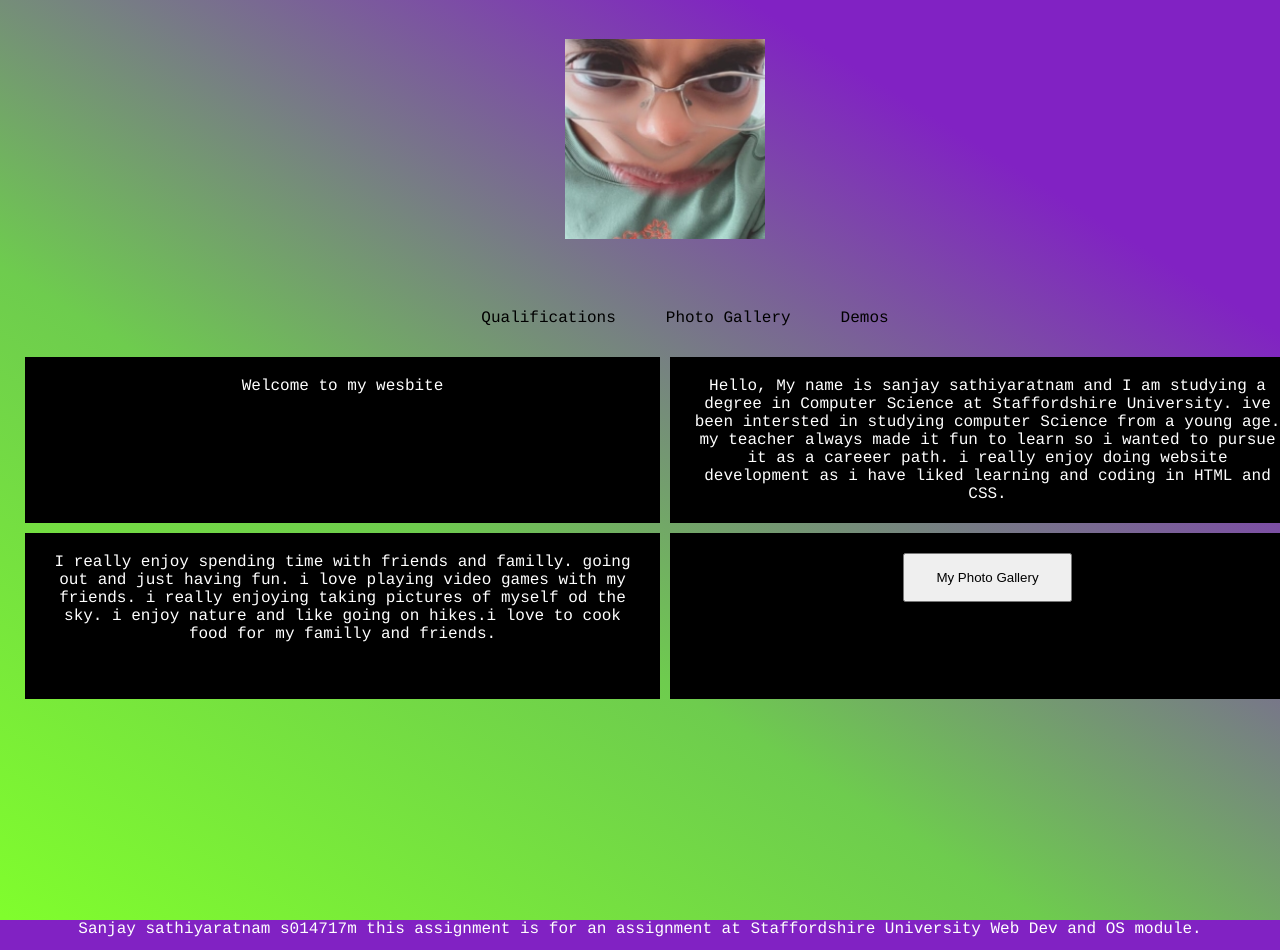
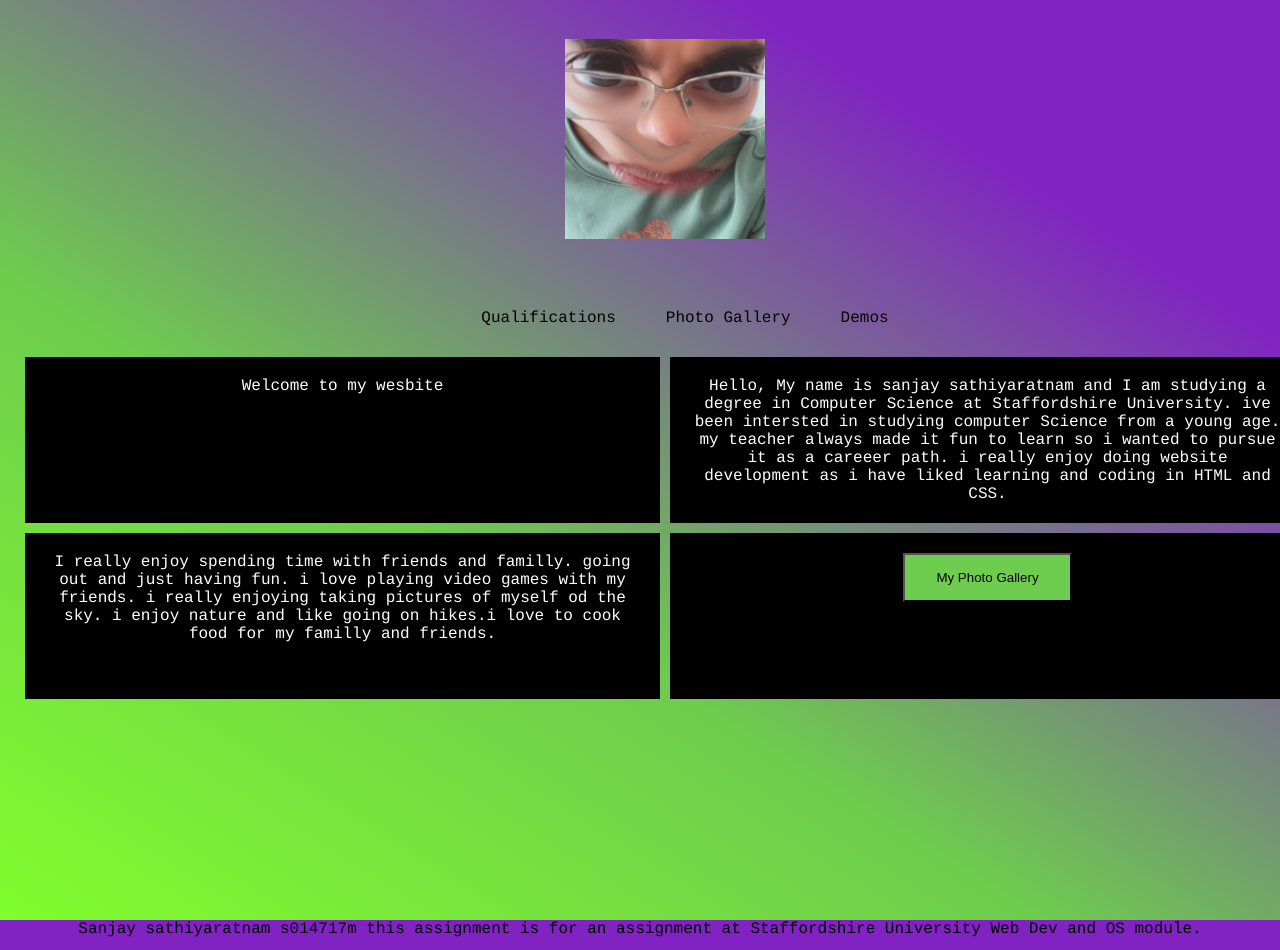
Before and after one commit to nerdypineapple1/nerdypineapple1.github.io, a website: page index.html in a window 1280 px wide. Shown: the top 950 px of the page. Drawn offline with Linux system fonts and the light colour scheme.

Commit message:
Add files via upload

```diff
--- a/index.html
+++ b/index.html
@@ -42,8 +42,8 @@
       I really enjoy spending time with friends and familly. going out and just having fun. i love playing video games with my friends. i really enjoying taking pictures of myself od the sky. i enjoy nature and like going on hikes.i love to cook food for my familly and friends.
     </div>
     <div class="item item4">
-      <div class="cta">
-        <button class="cta-job"><a class="jobs" href="interest.html">My Photo Gallery</a></button>
+      <div id="cta"></div>
+        <button id="cta"><a class="interest" href="interest.html">My Photo Gallery</a></button>
       </div>
       <footer>
         Sanjay sathiyaratnam s014717m this assignment is for an assignment at Staffordshire University Web Dev and OS module.
--- a/styles_index.css
+++ b/styles_index.css
@@ -119,3 +119,7 @@ footer {
     width: 100%;
     overflow: hidden;
 }
+
+#cta {
+  background-color: rgba(110,204,78,1);
+}
```
